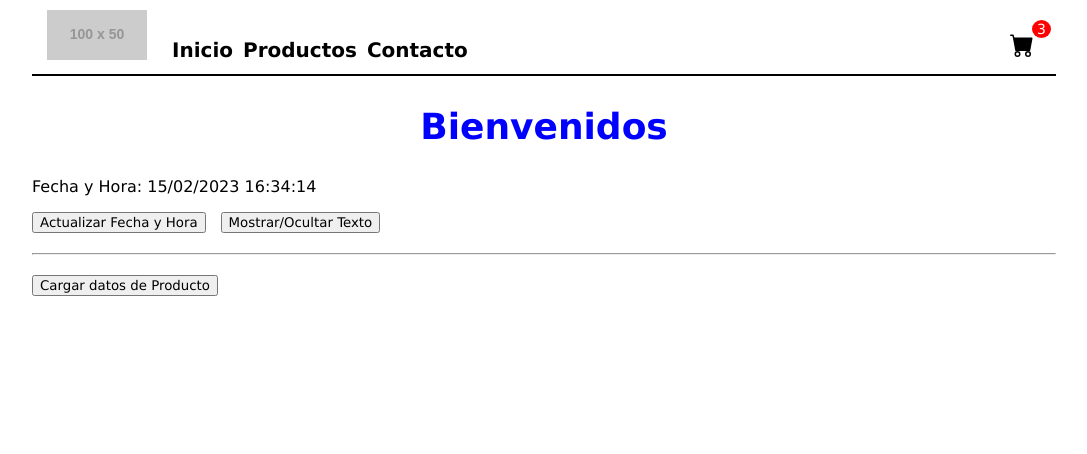
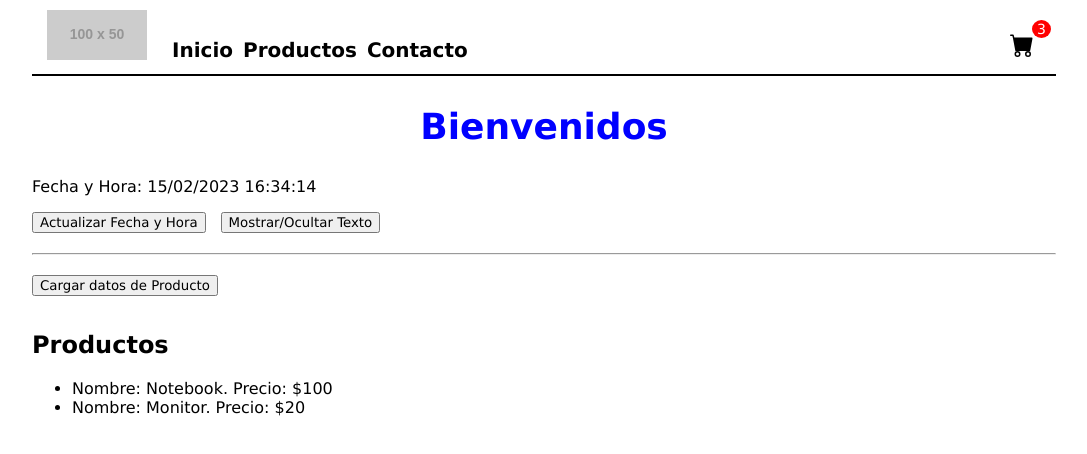
Before and after one commit to sergiogregorutti/reactjs-ecommerce, a React (Create React App) app: page / in a window 1280 px wide. Shown: the top 454 px of the page, without its empty margins (96-1183 px from the left). Built offline with nearby package versions, Linux system fonts and the light colour scheme.

Commit message:
Create Map example

```diff
--- a/src/App.js
+++ b/src/App.js
@@ -65,6 +65,17 @@ function App() {
     });
   };
 
+  const products = [
+    {
+      name: 'Notebook',
+      price: 100.000
+    },
+    {
+      name: 'Monitor',
+      price: 20.000
+    }
+  ];
+
   return (
     <div className="container">
       <NavBar />
@@ -81,6 +92,13 @@ function App() {
 
       <button onClick={getProductData} style={{marginBottom: '15px'}}>Cargar datos de Producto</button>
       <div id="product-data"></div>
+
+      <h2>Productos</h2>
+      <ul>
+        {products.map(product => (
+          <li>Nombre: {product.name}. Precio: ${product.price}</li>
+        ))}
+      </ul>
     </div>
   );
 }
```
